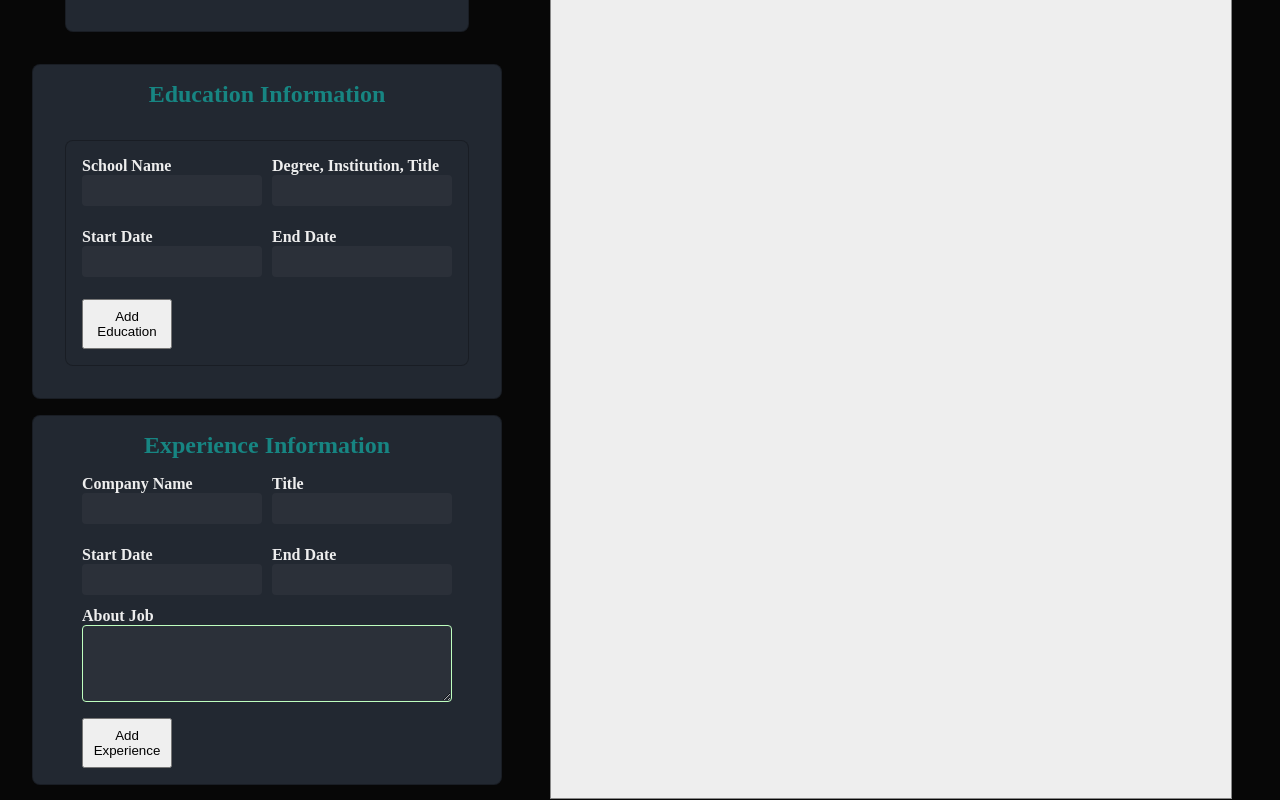
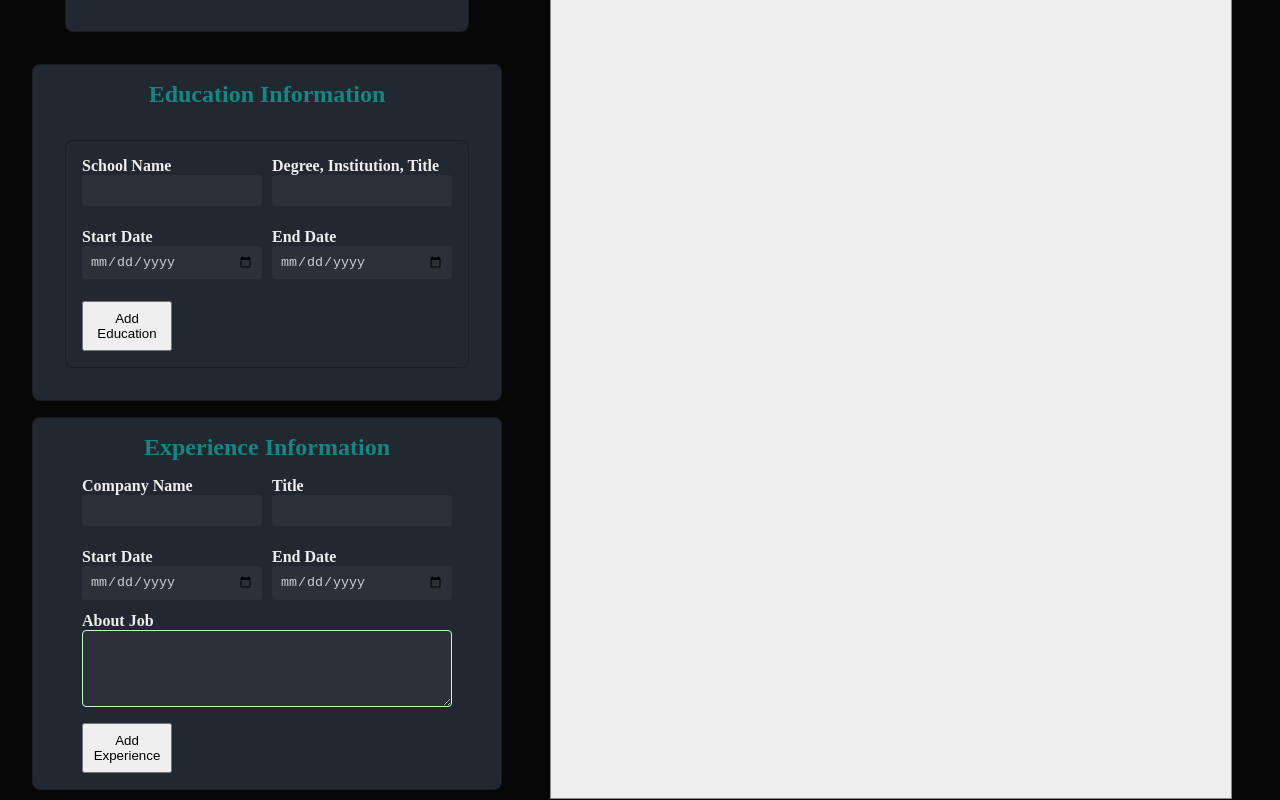
Before and after one commit to Imi-Nkateko/cv-builder, a React (Vite) app: page / in a window 1280 px wide. Shown: the part 496-1296 px from the top of the page. Built offline with nearby package versions, Linux system fonts and the light colour scheme.

Commit message:
delete button to remove index

```diff
--- a/src/App.jsx
+++ b/src/App.jsx
@@ -79,6 +79,14 @@ const App = () => {
 		e.target.reset();
 	};
 
+	const handleEduDelete = (index) => {
+		setEducationList((prevList) => prevList.filter((_, i) => i !== index));
+	};
+
+	const handleExpDelete = (index) => {
+		setExperienceList((prevList) => prevList.filter((_, i) => i !== index));
+	};
+
 	const handleChange = (field, value) => {
 		setPersonInfo((prev) => ({ ...prev, [field]: value }));
 	};
@@ -87,8 +95,20 @@ const App = () => {
 		<div>
 			<Header />
 			<div className="container">
-				<CvEdit onChange={handleChange} handleSubmit={handleSubmit} handleChangeEdu={handleChangeEdu} handleChangeExp={handleChangeExp}  handleExpSubmit={handleExpSubmit}/>
-				<CvPreview generalData={personInfo} educationdata={educationList} experienceData={experienceList} />
+				<CvEdit
+					onChange={handleChange}
+					handleSubmit={handleSubmit}
+					handleChangeEdu={handleChangeEdu}
+					handleChangeExp={handleChangeExp}
+					handleExpSubmit={handleExpSubmit}
+				/>
+				<CvPreview
+					generalData={personInfo}
+					educationdata={educationList}
+					experienceData={experienceList}
+					onEduDelete={handleEduDelete}
+					onExpDelete={handleExpDelete}
+				/>
 			</div>
 		</div>
 	);
--- a/src/components/form components/CvPreview.jsx
+++ b/src/components/form components/CvPreview.jsx
@@ -1,7 +1,7 @@
 import "./CvPreview.css";
 
 
-const CvPreview = ({generalData, educationdata, experienceData}) => {
+const CvPreview = ({generalData, educationdata, experienceData, onEduDelete, onExpDelete}) => {
 
 	return (
 		<div className="page">
@@ -9,7 +9,7 @@ const CvPreview = ({generalData, educationdata, experienceData}) => {
 				<h1>{generalData.firstName + " " + generalData.lastName}</h1>
 
 				<p className="profession">{generalData.profession}</p>
-
+				<p>{generalData.address}</p>
 				<div className="contact">
 					<p>{generalData.linkedIn}</p>
 					<p>{generalData.email}</p>
@@ -38,6 +38,7 @@ const CvPreview = ({generalData, educationdata, experienceData}) => {
 								<p>
 									<strong>End Date:</strong> {educationEntry.eduEndDate}
 								</p>
+								<button onClick={() => onEduDelete(index)}>Delete</button>
 								<hr />
 							</div>
 						))}
@@ -58,10 +59,10 @@ const CvPreview = ({generalData, educationdata, experienceData}) => {
 									<strong>{experienceEntry.jobDescription}</strong>
 								</p>
 							</p>
+							<button onClick={() => onExpDelete(index)}>Delete</button>
 						</div>
 					))}
 				</div>
-
 			</section>
 		</div>
 	);
--- a/src/components/form components/EducationInfo.jsx
+++ b/src/components/form components/EducationInfo.jsx
@@ -5,31 +5,33 @@ const EducationInfo = ({ handleSubmit, handleChangeEdu }) => {
 	return (
 		<div action="" className="educationInfoForm">
 			<div className="head">
-					<h2>
-						Education Information
-					</h2>
+				<h2>Education Information</h2>
 			</div>
 			<form action="" onSubmit={handleSubmit} className="educationInfo">
 				<label htmlFor="schoolName">
 					School Name
-						<Input name={"schoolName"} onChange={handleChangeEdu} />
+					<Input name={"schoolName"} onChange={handleChangeEdu} required />
 				</label>
 				<label htmlFor="title">
 					Degree, Institution, Title
-						<Input name={"degree"} onChange={handleChangeEdu} />
+					<Input name={"degree"} onChange={handleChangeEdu} required />
 				</label>
 				<label htmlFor="startDate">
 					Start Date
-						<Input name={"eduStartDate"} onChange={handleChangeEdu} />
+					<Input
+						name={"eduStartDate"}
+						onChange={handleChangeEdu}
+						type={"date"}
+						required
+					/>
 				</label>
 				<label htmlFor="endDate">
 					End Date
-						<Input name={"eduEndDate"} onChange={handleChangeEdu} />
+					<Input name={"eduEndDate"} onChange={handleChangeEdu} type={"date"} />
 				</label>
 				<button>Add Education</button>
 			</form>
 		</div>
-
 	);
 };
 
--- a/src/components/form components/ExperienceInfo.jsx
+++ b/src/components/form components/ExperienceInfo.jsx
@@ -10,7 +10,7 @@ const ExperienceInfo = ({ handleExpSubmit, handleChangeExp }) => {
 				<div className="experienceContainer">
 					<label htmlFor="companyName">
 						Company Name
-						<Input name={"companyName"} onChange={handleChangeExp} />
+						<Input name={"companyName"} onChange={handleChangeExp} required />
 					</label>
 					<label htmlFor="title">
 						Title
@@ -18,11 +18,20 @@ const ExperienceInfo = ({ handleExpSubmit, handleChangeExp }) => {
 					</label>
 					<label htmlFor="startDate">
 						Start Date
-						<Input name={"expStartDate"} onChange={handleChangeExp} />
+						<Input
+							name={"expStartDate"}
+							onChange={handleChangeExp}
+							type={"date"}
+							required
+						/>
 					</label>
 					<label htmlFor="endDate">
 						End Date
-						<Input name={"expEndDate"} onChange={handleChangeExp} />
+						<Input
+							name={"expEndDate"}
+							onChange={handleChangeExp}
+							type={"date"}
+						/>
 					</label>
 				</div>
 				<label htmlFor="jobDescription">
--- a/src/components/form components/GeneralInfo.jsx
+++ b/src/components/form components/GeneralInfo.jsx
@@ -75,6 +75,7 @@ const GeneralInfo = ({ onChange }) => {
 							placeholder={"Email Address"}
 							name={"email"}
 							onChange={handleInputChange}
+							type={"email"}
 						/>
 					</label>
 
@@ -84,6 +85,7 @@ const GeneralInfo = ({ onChange }) => {
 							placeholder={"Your Phone Number"}
 							name={"phone"}
 							onChange={handleInputChange}
+							type={"number"}
 						/>
 					</label>
 
--- a/src/components/form components/Input.jsx
+++ b/src/components/form components/Input.jsx
@@ -1,7 +1,16 @@
 import PropTypes from "prop-types";
 
-const Input = ({ placeholder, id,  onChange, name }) => {
-	return <input type="text" placeholder={placeholder} id={id}  onChange={onChange} name={name}/>;
+const Input = ({ placeholder, id,  onChange, name, type, required  }) => {
+	return (
+		<input
+			type={type}
+			placeholder={placeholder}
+			id={id}
+			onChange={onChange}
+			name={name}
+			required={required}
+		/>
+	);
 };
 
 Input.propTypes = {
```
Lines whose indentation alone changed are shown as unchanged.
